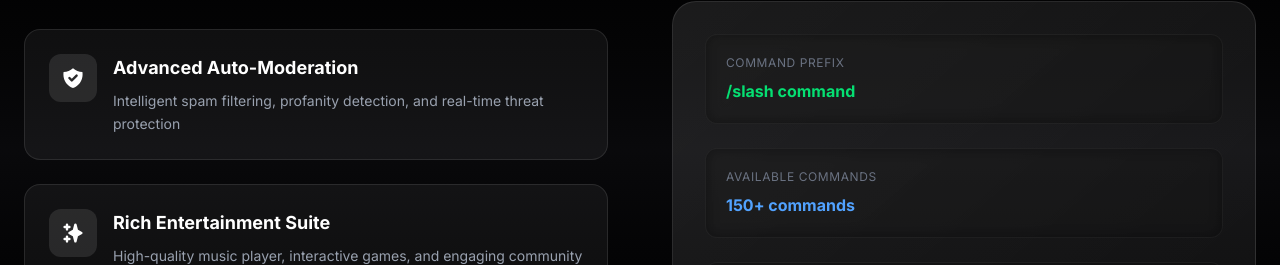
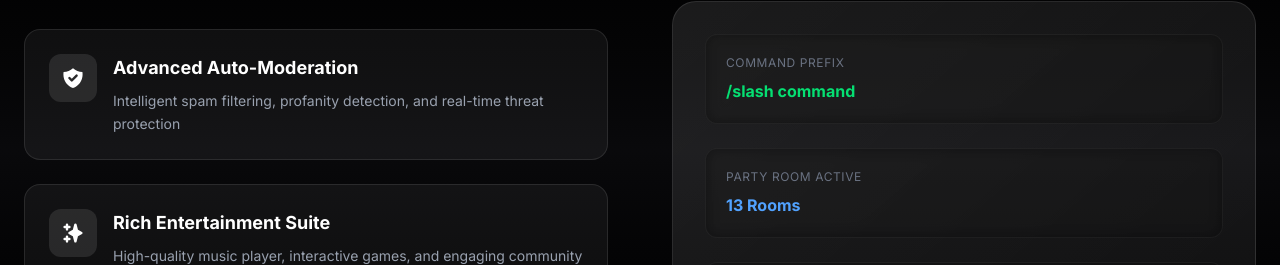
Before and after one commit to Kh1ev/WaguWebsite, a Next.js app: page / in a window 1280 px wide. Shown: the part 1429-1694 px from the top of the page. Built offline with nearby package versions, Linux system fonts and the light colour scheme.

Commit message:
update simple update

```diff
--- a/src/app/page.tsx
+++ b/src/app/page.tsx
@@ -349,8 +349,8 @@ export default function Home() {
                       color: "text-green-400",
                     },
                     {
-                      label: "Available Commands",
-                      value: "150+ commands",
+                      label: "Party Room Active",
+                      value: "13 Rooms",
                       color: "text-blue-400",
                     },
                     {
```
